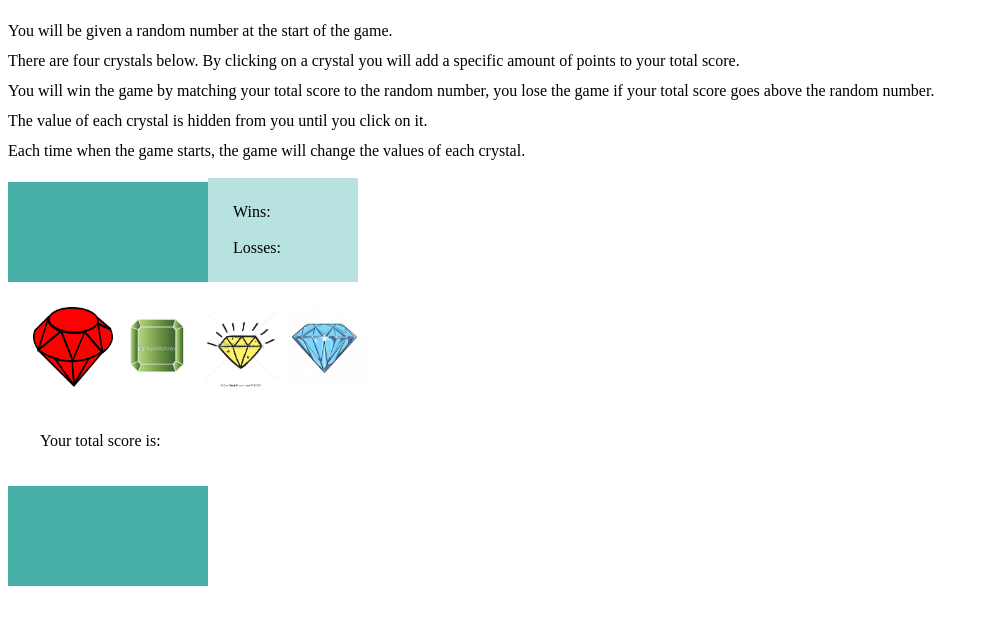
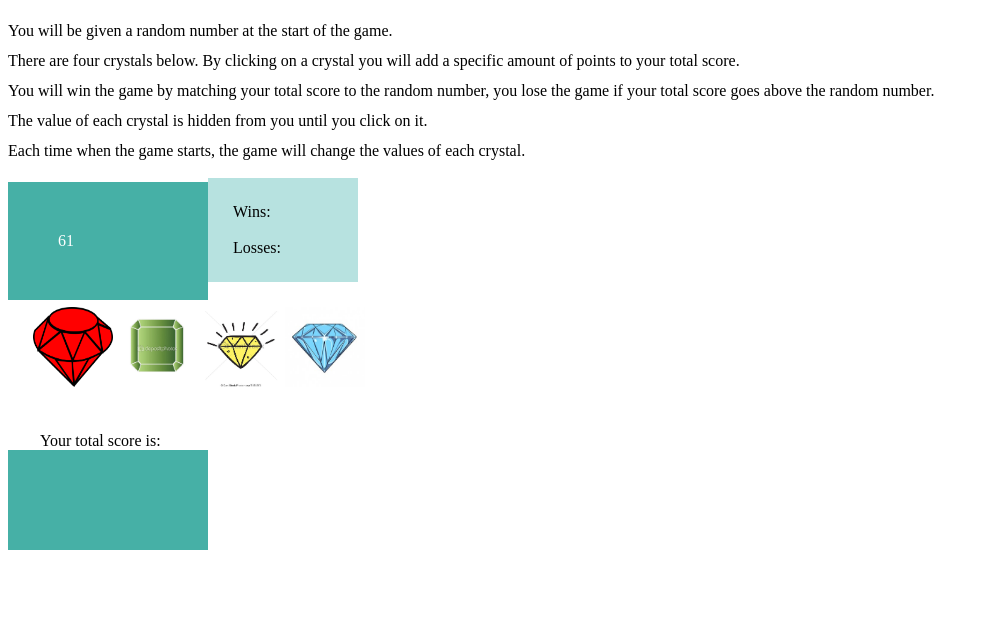
Before and after one commit to migs51/week-4-game, a PHP site: page / in a window 1280 px wide. Shown: the part 81-706 px from the top of the page, without its empty margins (0-984 px from the left). Run offline with PHP 8.4, Linux system fonts and the light colour scheme; some libraries are stand-ins or nearby versions.

Commit message:
file push

```diff
--- a/assets/css/style.css
+++ b/assets/css/style.css
@@ -24,6 +24,7 @@ h1 {
 	margin: 0px;
 	background-color: #46b0a6;
 	float: left;
+	color: white;
 }
 
 #win_loss {
@@ -69,11 +70,13 @@ img {
 	width: 100px;
 	border: 25px solid #46b0a6;
 	padding: 25px;
-	margin: 0px;
+	margin-bottom: 300px;
 	background-color: #46b0a6;
 	float: left;
 	clear: both;
 	position: relative;
-	top: 200px;
+	top: 150px;
+	bottom: 400px;
+	color: white;
 
 }
--- a/assets/javascript/game.js
+++ b/assets/javascript/game.js
@@ -0,0 +1,43 @@
+$(document).ready(function(){
+	number = (Math.floor(Math.random()*101) +19);
+	$('#randomNumber').text(number);
+
+	redRuby_number = (Math.floor(Math.random()*11) + 1);
+
+	greenRuby_number = (Math.floor(Math.random()*11) + 1);
+
+	yellowGem_number = (Math.floor(Math.random()*11) + 1);
+
+	diamond_number = (Math.floor(Math.random()*11) + 1);
+
+	score = 0;
+
+
+	$('#redRuby').click(function() {
+		score += redRuby_number;
+		$('#scoreNumber').text(score);
+
+	});
+
+	$('#greenRuby').click(function() {
+		score += greenRuby_number;
+		$('#scoreNumber').text(score);
+
+	});
+
+	$('#yellowGem').click(function() {
+		score += yellowGem_number;
+		$('#scoreNumber').text(score);
+
+	});
+
+	$('#diamond').click(function() {
+		score += diamond_number;
+		$('#scoreNumber').text(score);
+
+	});
+
+
+
+
+});
--- a/index.html
+++ b/index.html
@@ -3,10 +3,13 @@
 <head>
 <link rel="stylesheet" type="text/css" href="assets/css/style.css">
 
-
 	<title>Week-4-game</title>
 </head>
 <body>
+
+
+
+
 
 <header>
 	<h1>CrystalsCollector!</h1>
@@ -54,7 +57,7 @@
 	<img id="redRuby" src="assets/images/redRuby.png">
 	<img id="greenRuby" src="assets/images/greenRuby.jpg">
 	<img id="yellowGem" src="assets/images/yellowGem.jpg">
-	<img id="diamond" src="assets/images/Diamond.jpg">
+	<img id="diamond" src="assets/images/diamond.jpg">
 </div>
 
 
@@ -67,6 +70,9 @@
 </div>
 
 
+<script src="https://code.jquery.com/jquery-3.1.0.js" integrity="sha256-slogkvB1K3VOkzAI8QITxV3VzpOnkeNVsKvtkYLMjfk=" crossorigin="anonymous"></script>
+
+<script src="assets/javascript/game.js"></script>
 
 </body>
 </html>
```
